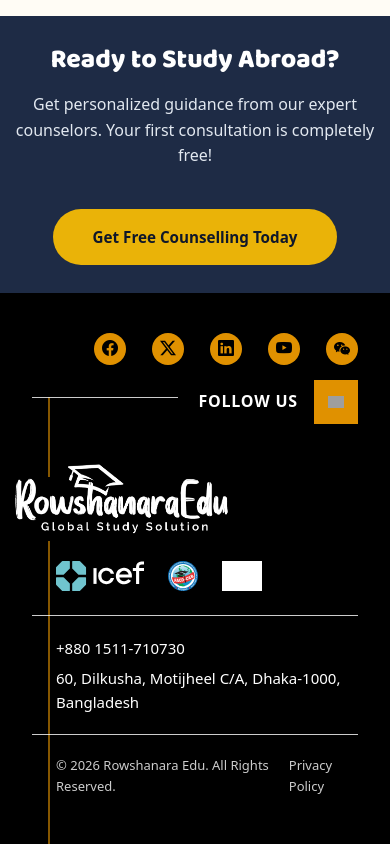
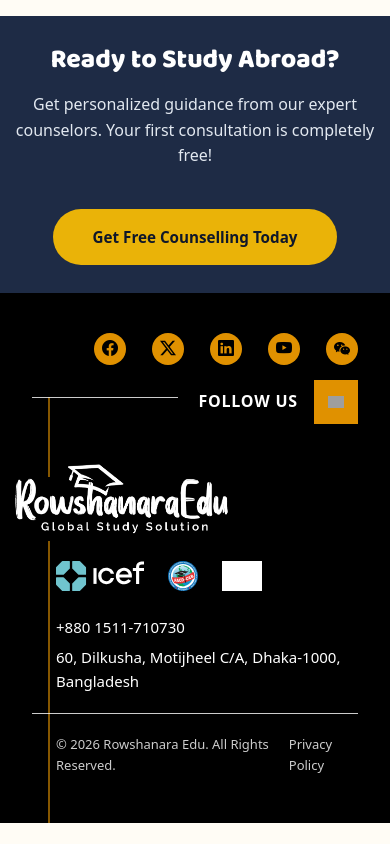
Before and after one commit to princeshiamofficial/Rowshanara-Edu, a Next.js app: page / in a window 390 px wide. Shown: the part 3261-4105 px from the top of the page. After the commit the page ends 4084 px from the top, so only its background shows below. Built offline with nearby package versions, Linux system fonts and the light colour scheme; grey boxes are pictures that could not be loaded.

Commit message:
style: move phone and address below logo and remove redundant divider

```diff
--- a/src/components/Footer.tsx
+++ b/src/components/Footer.tsx
@@ -139,6 +139,12 @@ const Footer = () => {
               </div>
             </div>
 
+            <div className="footer-meta-line" style={{ fontSize: '0.9375rem', marginTop: '1.25rem', marginBottom: '1.25rem', fontWeight: 500, opacity: 1 }}>
+              <span>+880 1511-710730</span>
+              <span className="footer-pipe">|</span>
+              <span>60, Dilkusha, Motijheel C/A, Dhaka-1000, Bangladesh</span>
+            </div>
+
             {/* Acknowledgement Text */}
             <div style={{ display: 'none', marginBottom: '1.5rem', maxWidth: '850px' }}>
               <h3 style={{ fontSize: '1.5rem', marginBottom: '1.25rem', fontWeight: 600 }}>Acknowledgement of Country</h3>
@@ -177,15 +183,6 @@ const Footer = () => {
                 <a href="#" style={{ textDecoration: 'none', color: '#fff' }}>Accessibility</a>
               </div>
 
-              <div className="footer-meta-line" style={{ fontSize: '0.9375rem', marginBottom: '1.25rem', fontWeight: 500, opacity: 1 }}>
-                <span>+880 1511-710730</span>
-                <span className="footer-pipe">|</span>
-                <span>60, Dilkusha, Motijheel C/A, Dhaka-1000, Bangladesh</span>
-              </div>
-
-              {/* Added bottom divider */}
-              <div style={{ borderTop: '1px solid rgba(255, 255, 255, 0.8)', marginBottom: '1.25rem', marginLeft: '-1.5rem', width: 'calc(100% + 1.5rem)' }}></div>
-
               {/* Copyright and Privacy Policy */}
               <div style={{ display: 'flex', justifyContent: 'space-between', alignItems: 'center', fontSize: '0.8125rem', fontWeight: 400, color: '#fff', opacity: 0.8 }}>
                 <span>&copy; {new Date().getFullYear()} Rowshanara Edu. All Rights Reserved.</span>
```
